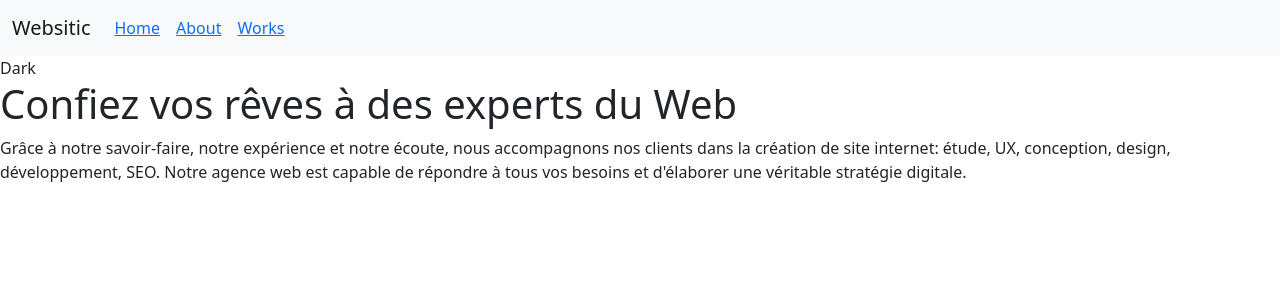
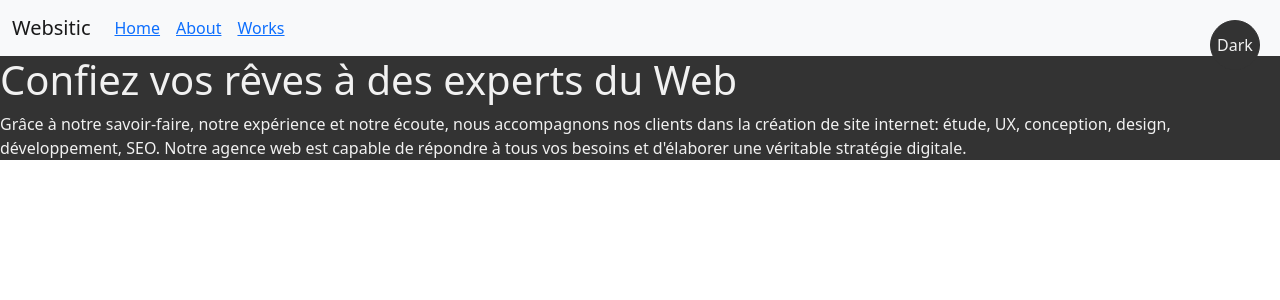
Before and after one commit to VeraTuran/webagency_thp_next, a React (Create React App) app: page / in a window 1280 px wide. Shown: the top 300 px of the page. Built offline with nearby package versions, Linux system fonts and the light colour scheme.

Commit message:
dark mode partial

```diff
--- a/package.json
+++ b/package.json
@@ -7,6 +7,7 @@
     "@testing-library/react": "^11.1.0",
     "@testing-library/user-event": "^12.1.10",
     "bootstrap": "^5.1.0",
+    "node-sass": "^4.14.1",
     "react": "^17.0.2",
     "react-bootstrap": "^1.6.1",
     "react-dom": "^17.0.2",
--- a/src/App.js
+++ b/src/App.js
@@ -4,7 +4,6 @@ import HomePage from "./pages/HomePage";
 import About from "./pages/About";
 import Works from "./pages/Works";
 import Navigation from "./components/Navigation";
-import ThemeContextProvider from "Context/ThemeContext";
 import ToggleBtn from "components/ThemeToggleButton";
 import { ThemeContext } from "Context/ThemeContext";
 
@@ -13,7 +12,6 @@ const App = () => {
   return (
     <div className={theme ? "globaltheme light" : "globaltheme dark"}>
       <Router>
-
         <Navigation />
         <ToggleBtn />
         <main>
@@ -31,7 +29,6 @@ const App = () => {
             </div>
           </Switch>
         </main>
-
       </Router>
     </div>
   );
--- a/src/index.js
+++ b/src/index.js
@@ -1,13 +1,15 @@
 import React from "react";
 import ReactDOM from "react-dom";
-import 'bootstrap/dist/css/bootstrap.min.css';
+import "bootstrap/dist/css/bootstrap.min.css";
+import "./components/ThemeToggleButton/ToggleButton.css";
+import "./style/index.scss";
 import App from "./App";
 import ThemeContextProvider from "Context/ThemeContext";
 
 ReactDOM.render(
   <React.StrictMode>
     <ThemeContextProvider>
-      <App/>
+      <App />
     </ThemeContextProvider>
   </React.StrictMode>,
   document.getElementById("root")
--- a/src/style/index.scss
+++ b/src/style/index.scss
@@ -1,5 +1 @@
-@import "./pages/HomePage";
-@import "./pages/About";
-@import "./pages/Works";
-@import "./components/Navigation";
-@import "components/ThemeToggleButton";
+@import "styles";
```
Also changed, not shown: 1 other file (tests, documents, lock files or other folders). Lines whose indentation alone changed are shown as unchanged.
